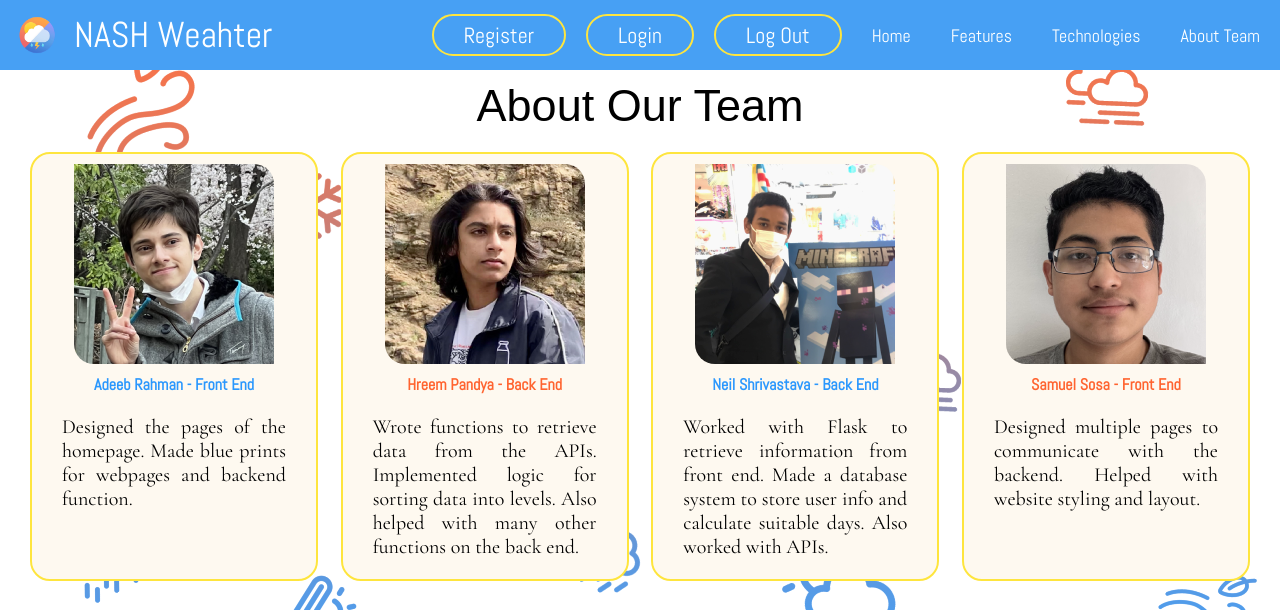
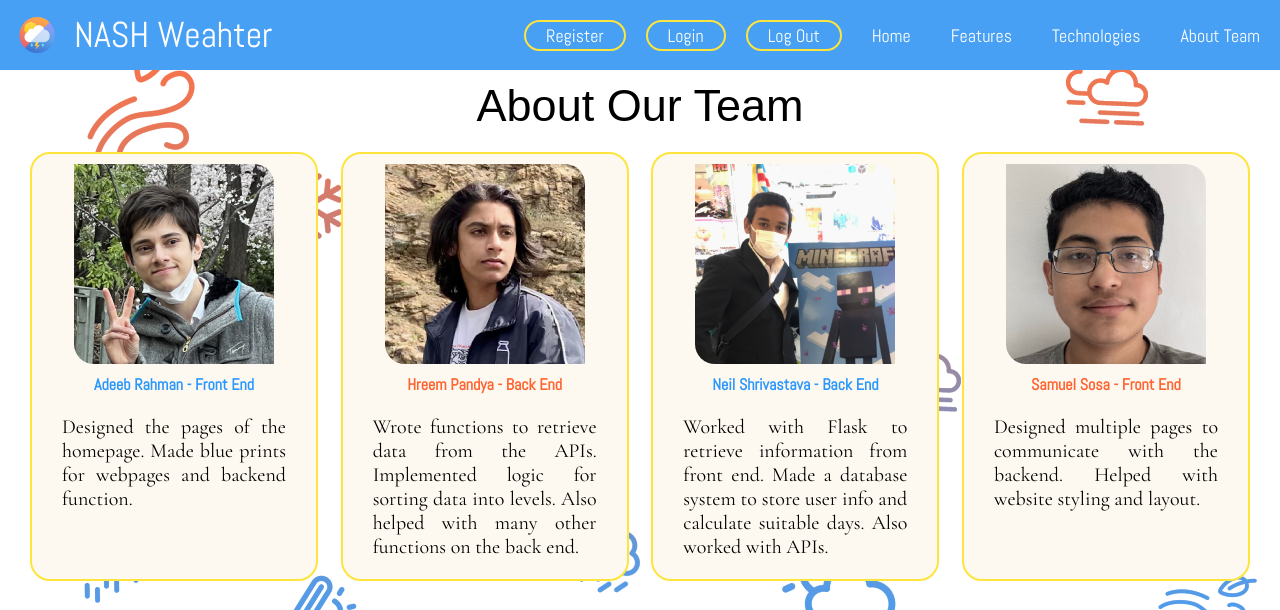
Before and after one commit to Arctican4Real/NASH-Weather, a Flask app: page / in a window 1280 px wide. Shown: the top 610 px of the page. Run offline with Flask 2, Linux system fonts and the light colour scheme; some web fonts are replaced.

Commit message:
Change size of buttons in nav

```diff
--- a/market/static/css/style.css
+++ b/market/static/css/style.css
@@ -160,14 +160,14 @@ button, .navbarLinks a{
 .navbarLinks #startButton{
     color: white;
     font-family: 'Abel', sans-serif;
-    font-size: 22px;
+    font-size: 18px;
 
     border: 2px #fee53e solid;
     border-radius: 50px;
 
     transition: all 0.3s ease-out;
 
-    padding: 5px 30px;
+    padding: 2px 20px;
 }
 
 .navbarLinks #startButton:hover{
```
